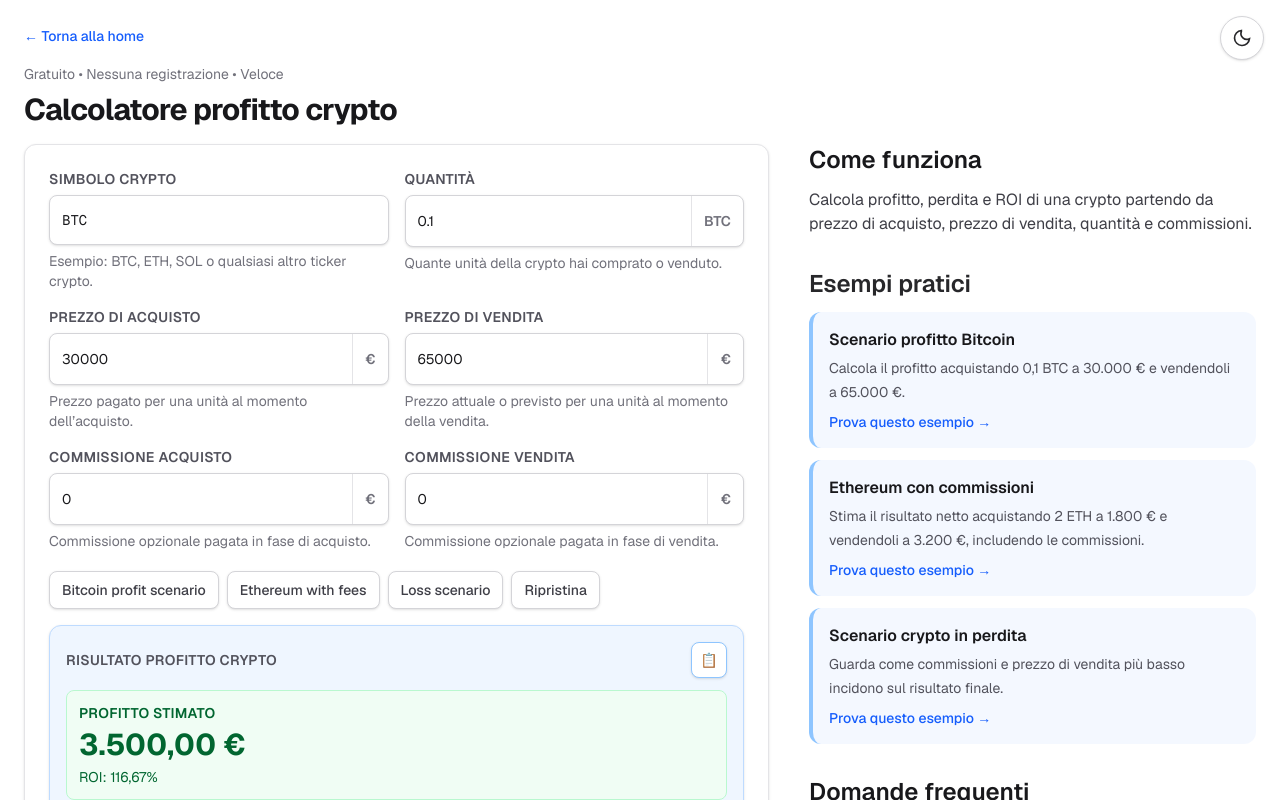
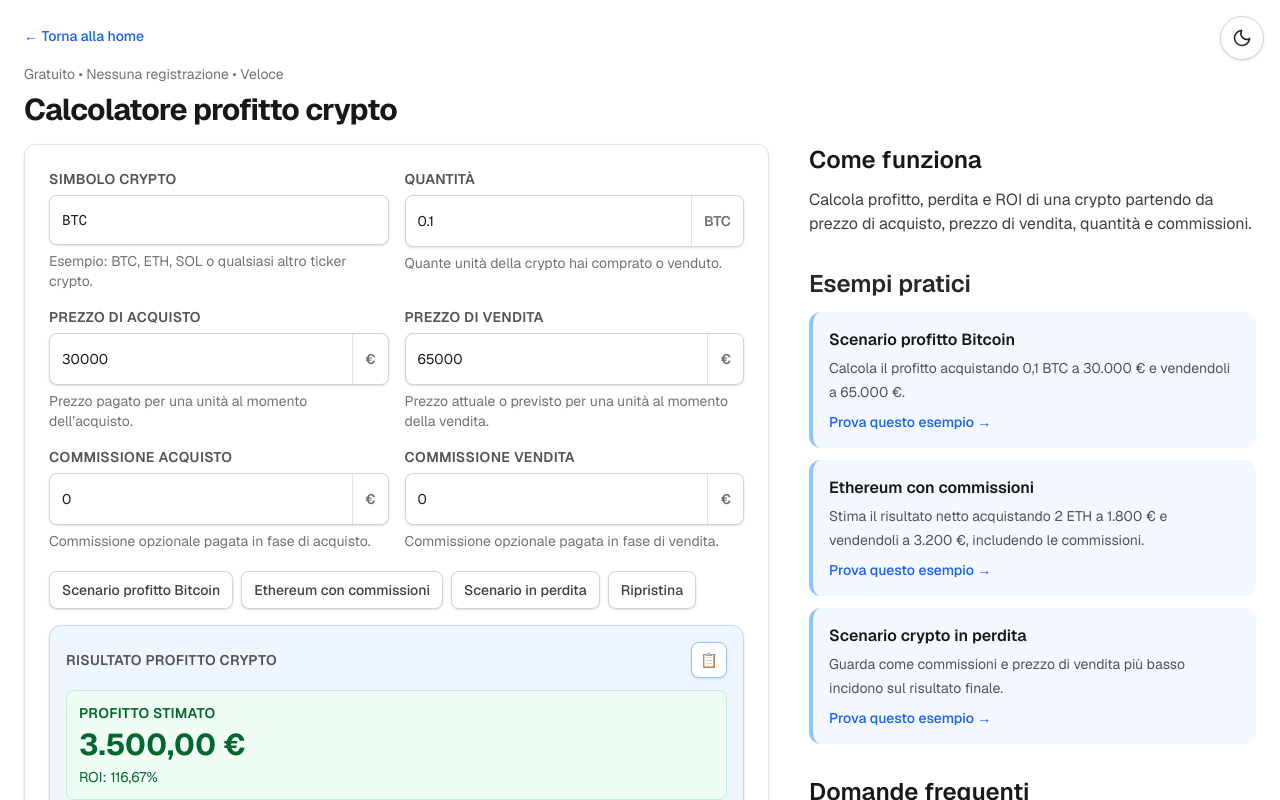
Before and after one commit to elpablo/calcolafacile, a Next.js app: page /it/calcolatore-profitto-crypto in a window 1280 px wide. Shown: the top 800 px of the page. Built offline with nearby package versions, Linux system fonts and the light colour scheme.

Commit message:
feat: add multilingual support for crypto profit calculator examples

```diff
--- a/src/components/tools/crypto-profit-calculator/CryptoProfitCalculatorCore.js
+++ b/src/components/tools/crypto-profit-calculator/CryptoProfitCalculatorCore.js
@@ -204,9 +204,14 @@ function CryptoProfitCalculatorCoreContent({ content, searchParams, shouldLoadSa
         () =>
             cryptoProfitCalculatorExamples.map((example) => ({
                 ...example,
+                title: example.title?.[lang] ?? example.title?.en ?? example.title,
+                description:
+                    example.description?.[lang] ??
+                    example.description?.en ??
+                    example.description,
                 href: buildExampleHref(currentPath, example),
             })),
-        [currentPath],
+        [currentPath, lang],
     );
 
     const setValue = (key, value) => {
--- a/src/components/tools/crypto-profit-calculator/cryptoProfitCalculatorExamples.js
+++ b/src/components/tools/crypto-profit-calculator/cryptoProfitCalculatorExamples.js
@@ -1,9 +1,14 @@
 export const cryptoProfitCalculatorExamples = [
     {
         key: "bitcoin-profit",
-        title: "Bitcoin profit scenario",
-        description:
-            "Calculate the profit from buying 0.1 BTC at 30,000 and selling it at 65,000, with no trading fees.",
+        title: {
+            en: "Bitcoin profit scenario",
+            it: "Scenario profitto Bitcoin",
+        },
+        description: {
+            en: "Calculate the profit from buying 0.1 BTC at 30,000 and selling it at 65,000, with no trading fees.",
+            it: "Calcola il profitto acquistando 0,1 BTC a 30.000 e vendendo a 65.000 senza commissioni di trading.",
+        },
         params: {
             cryptoSymbol: "BTC",
             buyPrice: 30000,
@@ -15,9 +20,14 @@ export const cryptoProfitCalculatorExamples = [
     },
     {
         key: "ethereum-with-fees",
-        title: "Ethereum with fees",
-        description:
-            "Estimate the net result from buying 2 ETH at 1,800 and selling at 3,200, including buy and sell fees.",
+        title: {
+            en: "Ethereum with fees",
+            it: "Ethereum con commissioni",
+        },
+        description: {
+            en: "Estimate the net result from buying 2 ETH at 1,800 and selling at 3,200, including buy and sell fees.",
+            it: "Stima il risultato netto acquistando 2 ETH a 1.800 e vendendo a 3.200 includendo commissioni di acquisto e vendita.",
+        },
         params: {
             cryptoSymbol: "ETH",
             buyPrice: 1800,
@@ -29,9 +39,14 @@ export const cryptoProfitCalculatorExamples = [
     },
     {
         key: "loss-scenario",
-        title: "Loss scenario",
-        description:
-            "See how the calculator handles a negative result when the sell price is lower than the buy price.",
+        title: {
+            en: "Loss scenario",
+            it: "Scenario in perdita",
+        },
+        description: {
+            en: "See how the calculator handles a negative result when the sell price is lower than the buy price.",
+            it: "Verifica come il calcolatore gestisce una perdita quando il prezzo di vendita è inferiore al prezzo di acquisto.",
+        },
         params: {
             cryptoSymbol: "SOL",
             buyPrice: 180,
```
